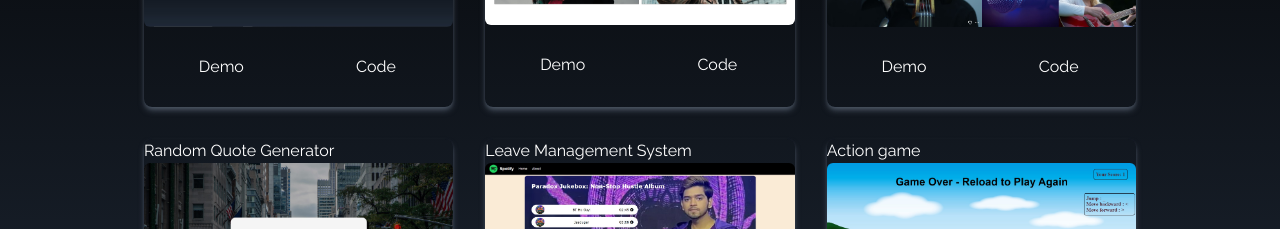
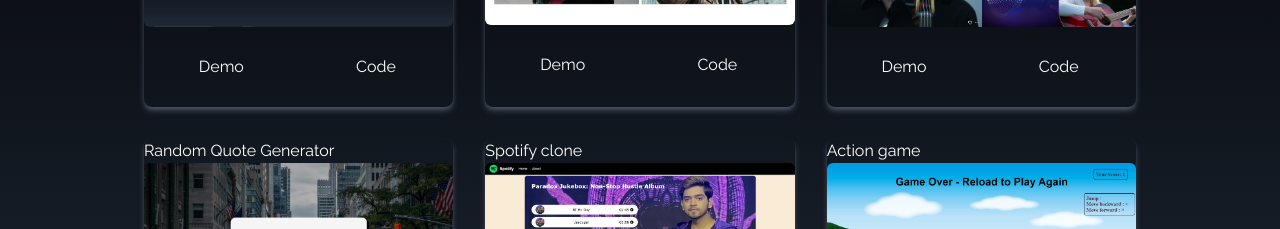
Before and after one commit to relishgupta/Portfolio, a React (Create React App) app: page / in a window 1280 px wide. Shown: the part 1920-2149 px from the top of the page. Built offline with nearby package versions, Linux system fonts and the light colour scheme.

Commit message:
updated project section

```diff
--- a/src/components/projects.jsx
+++ b/src/components/projects.jsx
@@ -38,7 +38,7 @@ const Projects = () => {
     {
       id:5,
       src:spotify,
-      title:'Leave Management System',
+      title:'Spotify clone',
       url:'https://relishgupta.github.io/Spotify/',
       code:'https://github.com/relishgupta/Spotify',
     },
```
